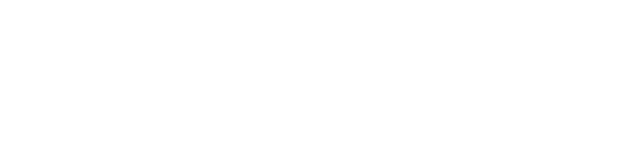
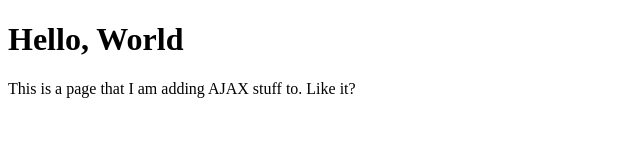
Before and after one commit to darman12/ajax-playground, a plain HTML site: page ajax1.html in a window 1280 px wide. Shown: the whole page, without its empty margins (0-640 px from the left). Drawn offline with Linux system fonts and the light colour scheme.

Commit message:
Edited the body of webpage

```diff
--- a/ajax1.html
+++ b/ajax1.html
@@ -1,4 +1,12 @@
 <!DOCTYPE html>
 <html lang="en">
+   <head>
+      <title>Ajax 1</title>
+   </head>
+
+   <body>
+      <h1>Hello, World</h1>
+      <p>This is a page that I am adding AJAX stuff to. Like it?</p>
+   </body>
 
 </html>
```
